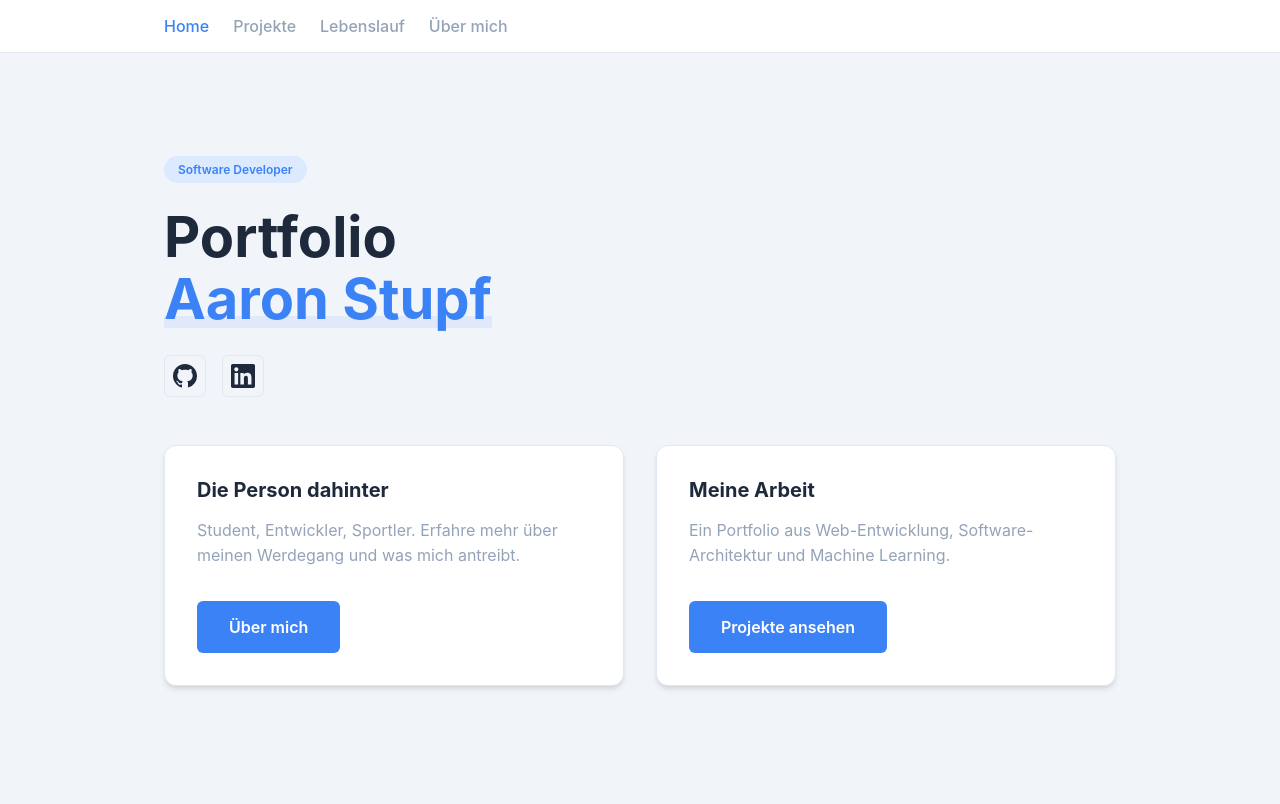
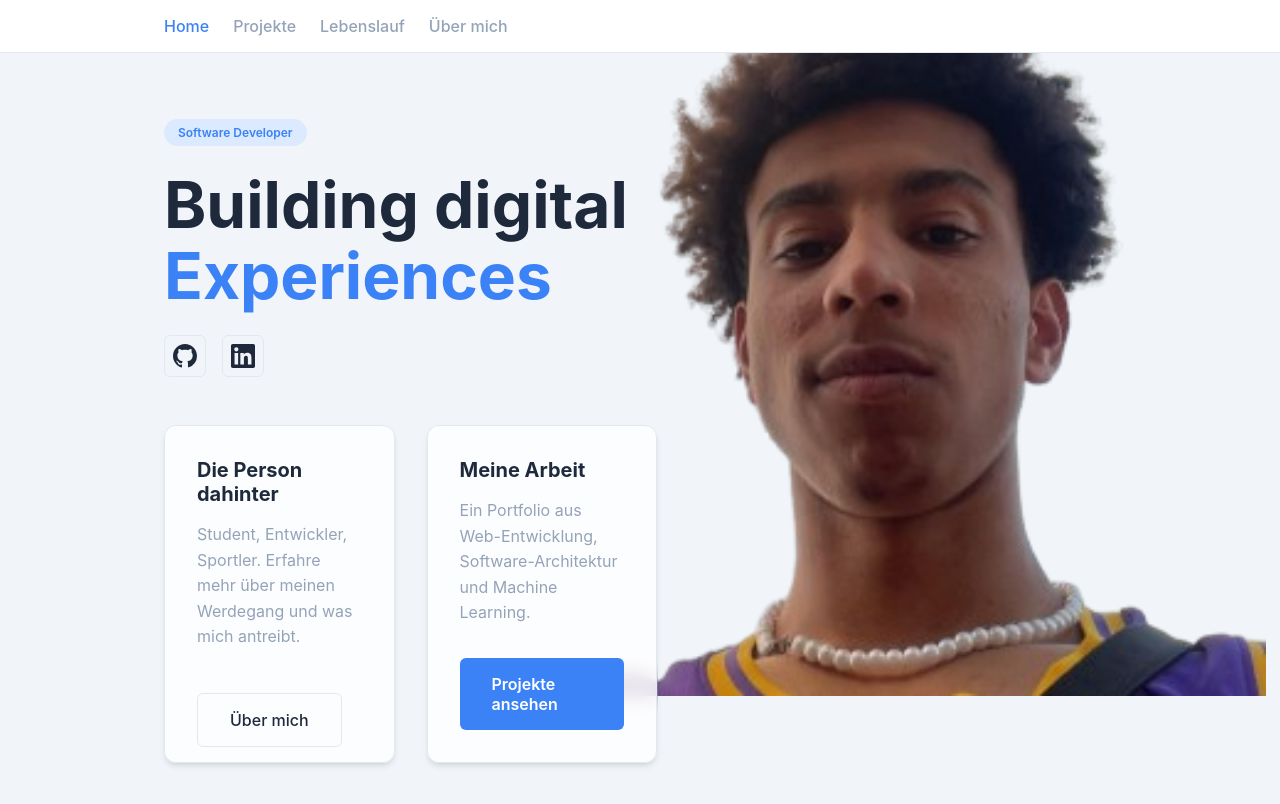
Before and after one commit to aaron04648/Portfolio_AaronStupf, an Angular app: page / in a window 1280 px wide. Shown: the top 804 px of the page. Built offline with nearby package versions, Linux system fonts and the light colour scheme.

Commit message:
enhance - home : add picture

```diff
--- a/src/app/pages/about-me.component/about-me.component.html
+++ b/src/app/pages/about-me.component/about-me.component.html
@@ -6,7 +6,7 @@
 
     <div class="text-content">
       <span class="greeting">Hallo, ich bin Aaron (21)</span>
-      <h2>Entwickler & AI Enthusiast</h2>
+      <h2>Entwickler & AI Engineer</h2>
       <p>
         Ich studiere aktuell <strong>Artificial Intelligence & Machine Learning</strong> an der HSLU
         in Rotkreuz.
--- a/src/app/pages/home/home.component.html
+++ b/src/app/pages/home/home.component.html
@@ -1,9 +1,10 @@
-<section class="hero-wrapper">
+<section class="home-grid">
+  <div class="content-column">
     <div class="hero-header">
       <span class="badge">Software Developer</span>
       <h1>
-      Portfolio <br />
-      <span class="highlight">Aaron Stupf</span>
+        Building digital <br />
+        <span class="highlight">Experiences</span>
       </h1>
 
       <div class="social-actions">
@@ -31,7 +32,7 @@
           Student, Entwickler, Sportler. Erfahre mehr über meinen Werdegang und was mich antreibt.
         </p>
         <div class="card-footer">
-        <a routerLink="/aboutme" class="btn-primary">Über mich</a>
+          <a routerLink="/aboutme" class="btn-secondary">Über mich</a>
         </div>
       </div>
 
@@ -43,4 +44,8 @@
         </div>
       </div>
     </div>
+  </div>
+  <div class="image-column">
+    <img src="aaronstupf_bg.png" alt="Hero Portrait" class="hero-img" />
+  </div>
 </section>
--- a/src/app/pages/home/home.component.scss
+++ b/src/app/pages/home/home.component.scss
@@ -1,16 +1,26 @@
-.hero-wrapper {
+.home-grid {
+  display: grid;
+  align-items: center;
+  position: relative;
+  min-height: 85vh;
+  grid-template-columns: 1fr;
+  gap: var(--spacing-xl);
+
+  @media (min-width: 992px) {
+    align-items: center;
+    grid-template-columns: 1.2fr 1fr;
+  }
+}
+
+.content-column {
   display: flex;
   flex-direction: column;
-  justify-content: center;
-  min-height: 80vh;
-  padding: var(--spacing-lg) 0;
+  position: relative;
+  z-index: 2;
   gap: var(--spacing-xl);
 }
 
-// Oberer Bereich
 .hero-header {
-  max-width: 800px;
-
   .badge {
     display: inline-block;
     padding: 6px 14px;
@@ -25,24 +35,15 @@
   h1 {
     margin: 0 0 var(--spacing-md) 0;
     color: var(--text-main);
-    font-size: 3.5rem; // Groß und fett
+    font-size: 3rem;
     line-height: 1.1;
 
+    @media (min-width: 768px) {
+      font-size: 4rem;
+    }
+
     .highlight {
-      position: relative;
       color: var(--primary-color);
-
-      // Optional: Unterstreichung
-      &::after {
-        position: absolute;
-        bottom: 5px;
-        left: 0;
-        width: 100%;
-        height: 12px;
-        z-index: -1;
-        content: '';
-        background: rgba(59, 130, 246, 0.1);
-      }
     }
   }
 
@@ -53,14 +54,13 @@
   }
 }
 
-// Unterer Bereich (Grid)
 .hero-cards {
   display: grid;
   grid-template-columns: 1fr;
   gap: var(--spacing-lg);
 
-  @media (min-width: 768px) {
-    grid-template-columns: 1fr 1fr; // Nebeneinander auf Desktop
+  @media (min-width: 600px) {
+    grid-template-columns: 1fr 1fr;
   }
 
   .card {
@@ -70,11 +70,11 @@
     border: 1px solid var(--border-color);
     border-radius: var(--radius-md);
     box-shadow: var(--shadow-card);
-    transition: transform 0.2s, box-shadow 0.2s;
-    background: var(--bg-surface);
+    transition: transform 0.2s;
+    background: rgba(255, 255, 255, 0.8);
+    backdrop-filter: blur(10px);
 
     &:hover {
-      box-shadow: 0 10px 15px -3px rgb(0 0 0 / 0.1);
       transform: translateY(-4px);
       border-color: var(--primary-color);
     }
@@ -89,12 +89,29 @@
       margin: 0 0 var(--spacing-lg) 0;
       color: var(--text-muted);
       line-height: 1.6;
-      flex-grow: 1; // Drückt den Button nach unten
-    }
-
-    .card-footer {
-      display: flex;
-      justify-content: flex-start;
+      flex-grow: 1;
     }
   }
 }
+
+.image-column {
+  display: none;
+  position: absolute;
+  top: -85px;
+  right: -150px;
+  height: 100%;
+
+  @media (min-width: 992px) {
+    display: flex;
+    justify-content: center;
+    align-items: flex-end;
+    height: 85vh;
+  }
+
+  .hero-img {
+    width: 800px;
+
+    height: auto;
+    object-fit: contain;
+  }
+}
```
Also changed, not shown: public/aaronstupf_bg.png (added), public/profilPictureZoomed.PNG (added). Lines whose indentation alone changed are shown as unchanged.
